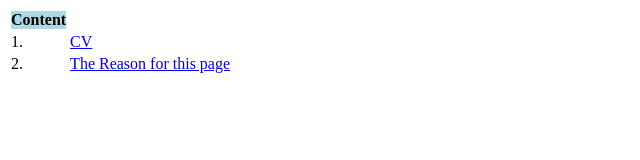
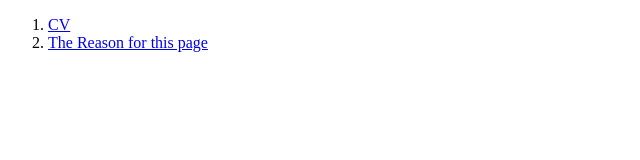
Before and after one commit to Kappla/Learn, a plain HTML site: page index.html in a window 1280 px wide. Shown: the whole page, without its empty margins (0-640 px from the left). Drawn offline with Linux system fonts and the light colour scheme.

Commit message:
Li instead of Table

```diff
--- a/index.html
+++ b/index.html
@@ -4,6 +4,7 @@
         <title>Thats me</title>
     </head>
     <body>
+        <!--
         <table>
             <tr  style="border:thin">
                     <th>
@@ -30,6 +31,14 @@
             </tr>
 
         </table>
-
+        -->
+        <ol>
+                <li>
+                <a style="text-align: center" href="myCV.html">CV</a>
+                </li>
+                <li>
+                <a style="text-align: center" href="https://video.cs50.net/web/2018/spring/lectures/1?t=2m41s">The Reason for this page</a>
+                </li>
+        </ol>
     </body>
 </html>
```
